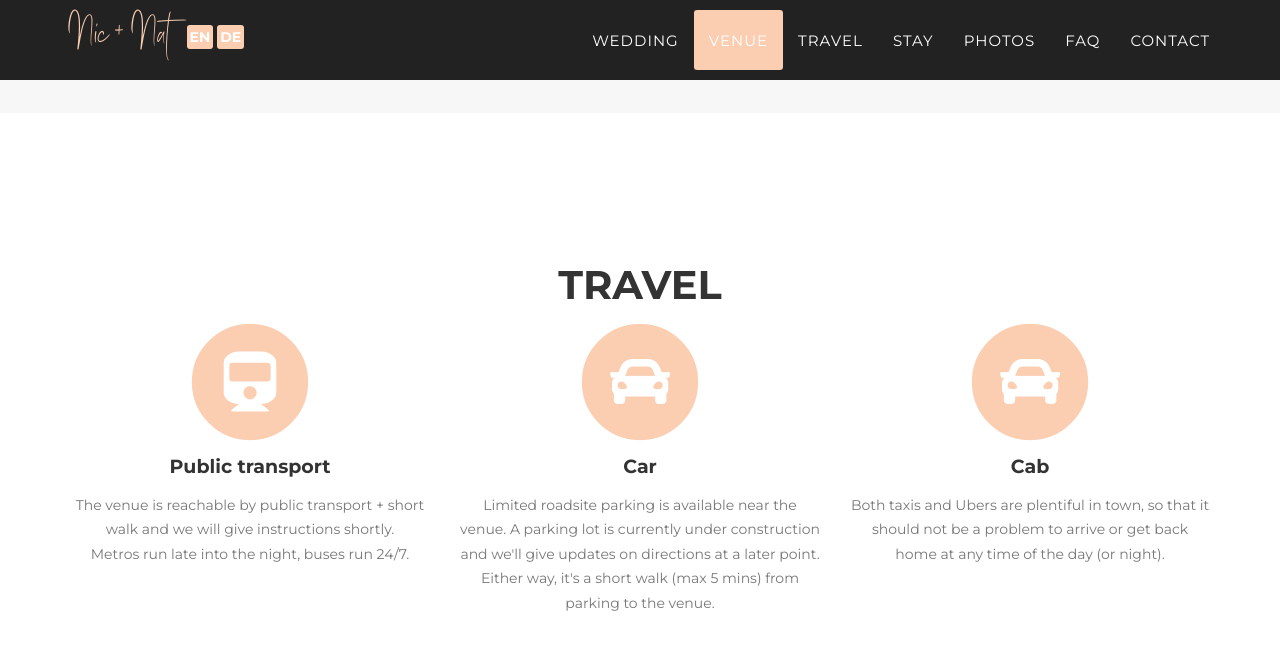
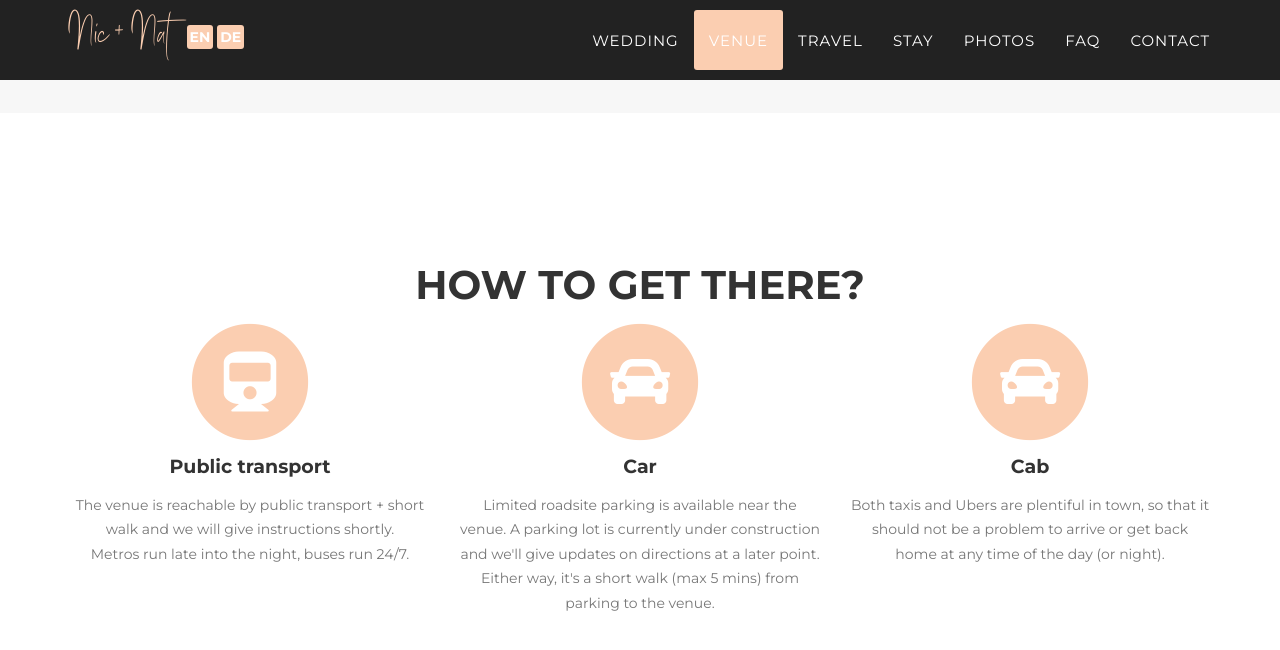
Before and after one commit to nic-nat/wedding, a Jekyll site: the page built from index.html, in a window 1280 px wide and 900 px high, scrolled down 3028 px. Shown: the top 650 px of the window. Built offline with Jekyll 4.4.1, drawn with Linux system fonts in a browser that asks for light colours; some web fonts are replaced.

Commit message:
Update travel.html

```diff
--- a/_includes/en_data/travel.html
+++ b/_includes/en_data/travel.html
@@ -3,7 +3,7 @@
     <div class="container">
         <div class="row">
             <div class="col-lg-12 text-center">
-                <h2 class="section-heading">Travel</h2>
+                <h2 class="section-heading">How to get there?</h2>
             </div>
         </div>
         <div class="row text-center">
```
